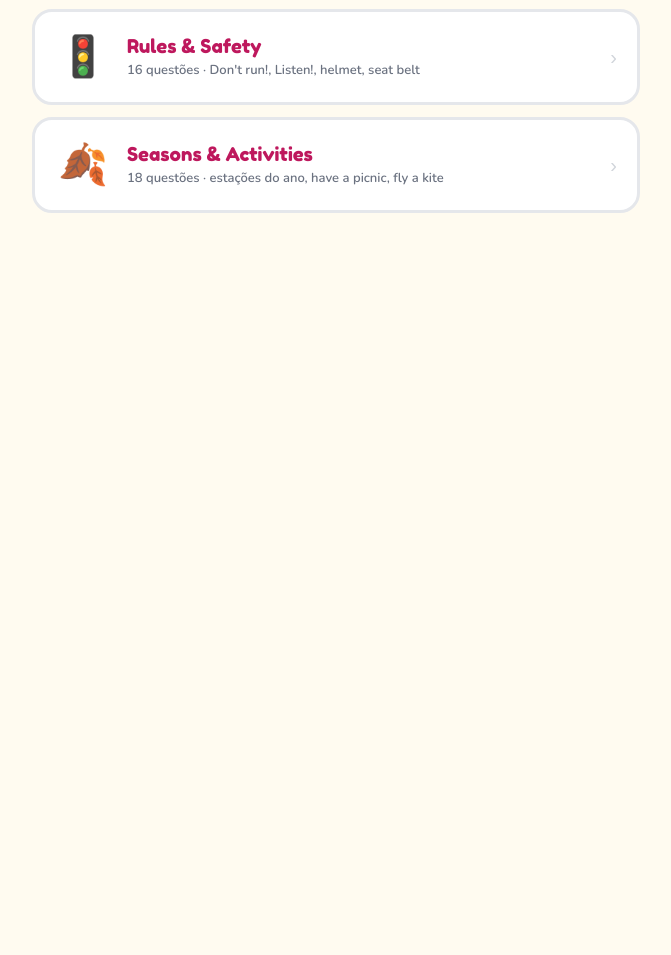
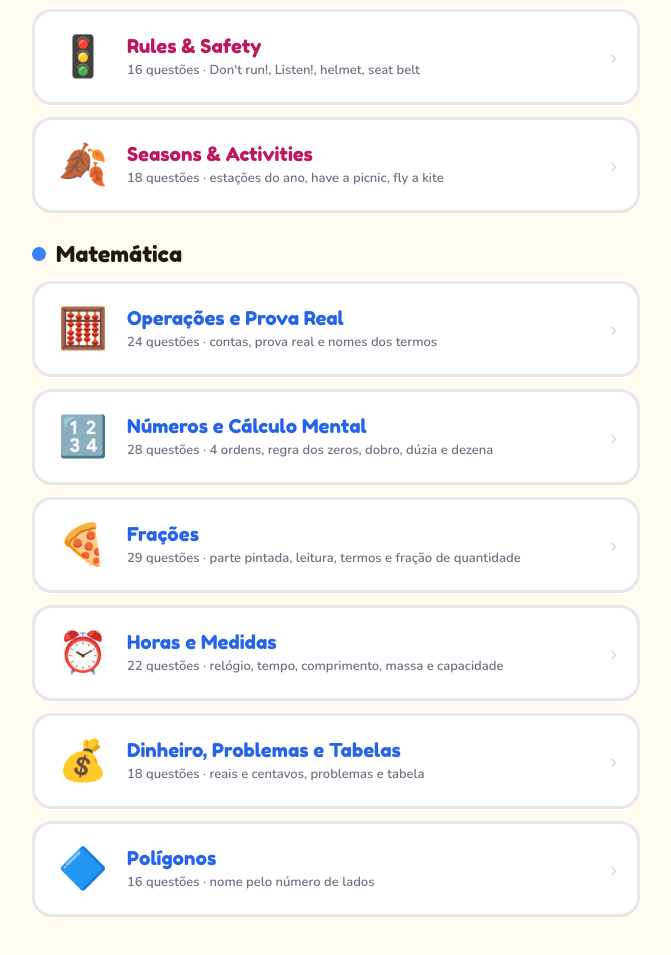
Before and after one commit to bcenturiao/manu-quiz, a plain HTML site: page index.html in a window 1280 px wide. Shown: the part 1990-2945 px from the top of the page, without its empty margins (304-975 px from the left). Before the commit the page ends 2279 px from the top, so only its background shows below. Drawn offline with nearby package versions, Linux system fonts and the light colour scheme.

Commit message:
feat: add 6 Matemática cards to 3º Trimestre tab
Co-Authored-By: Claude Opus 5.5 <noreply@anthropic.com>
Claude-Session: https://claude.ai/code/session_011JrQ4YZYxEcz1NRR8TB9Az

```diff
--- a/index.html
+++ b/index.html
@@ -405,6 +405,62 @@
         <div class="quiz-arrow">›</div>
       </a>
     </div>
+
+    <!-- MATEMÁTICA -->
+    <div class="subject">
+      <div class="subject-header">
+        <div class="subject-dot blue"></div>
+        <div class="subject-title">Matemática</div>
+      </div>
+      <a href="t3/matematica_1.html" class="quiz-card blue">
+        <div class="quiz-emoji">🧮</div>
+        <div class="quiz-info">
+          <div class="quiz-name">Operações e Prova Real</div>
+          <div class="quiz-meta">24 questões · contas, prova real e nomes dos termos</div>
+        </div>
+        <div class="quiz-arrow">›</div>
+      </a>
+      <a href="t3/matematica_2.html" class="quiz-card blue">
+        <div class="quiz-emoji">🔢</div>
+        <div class="quiz-info">
+          <div class="quiz-name">Números e Cálculo Mental</div>
+          <div class="quiz-meta">28 questões · 4 ordens, regra dos zeros, dobro, dúzia e dezena</div>
+        </div>
+        <div class="quiz-arrow">›</div>
+      </a>
+      <a href="t3/matematica_3.html" class="quiz-card blue">
+        <div class="quiz-emoji">🍕</div>
+        <div class="quiz-info">
+          <div class="quiz-name">Frações</div>
+          <div class="quiz-meta">29 questões · parte pintada, leitura, termos e fração de quantidade</div>
+        </div>
+        <div class="quiz-arrow">›</div>
+      </a>
+      <a href="t3/matematica_4.html" class="quiz-card blue">
+        <div class="quiz-emoji">⏰</div>
+        <div class="quiz-info">
+          <div class="quiz-name">Horas e Medidas</div>
+          <div class="quiz-meta">22 questões · relógio, tempo, comprimento, massa e capacidade</div>
+        </div>
+        <div class="quiz-arrow">›</div>
+      </a>
+      <a href="t3/matematica_5.html" class="quiz-card blue">
+        <div class="quiz-emoji">💰</div>
+        <div class="quiz-info">
+          <div class="quiz-name">Dinheiro, Problemas e Tabelas</div>
+          <div class="quiz-meta">18 questões · reais e centavos, problemas e tabela</div>
+        </div>
+        <div class="quiz-arrow">›</div>
+      </a>
+      <a href="t3/matematica_6.html" class="quiz-card blue">
+        <div class="quiz-emoji">🔷</div>
+        <div class="quiz-info">
+          <div class="quiz-name">Polígonos</div>
+          <div class="quiz-meta">16 questões · nome pelo número de lados</div>
+        </div>
+        <div class="quiz-arrow">›</div>
+      </a>
+    </div>
   </div><!-- /tab-t3 -->
 
   <!-- 2º TRIMESTRE -->
```
